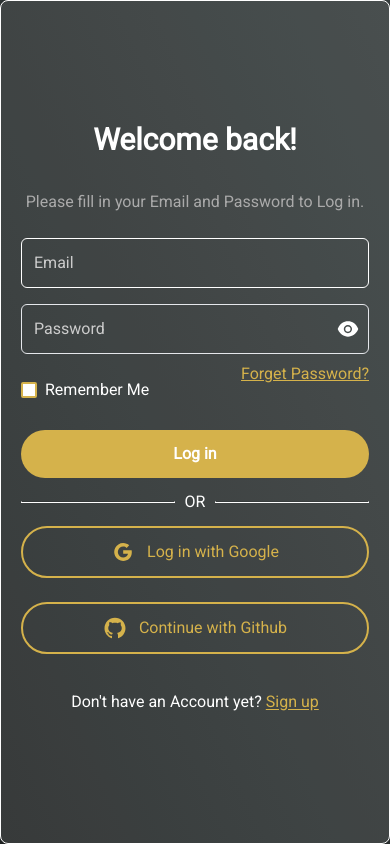
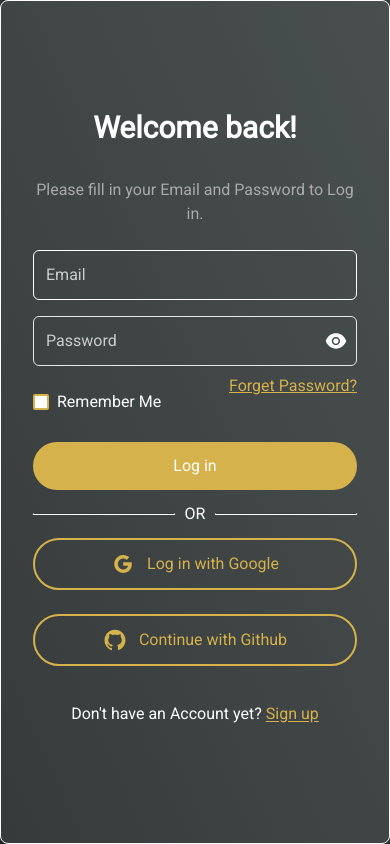
Before and after one commit to catalyst-ci-cd/catalyst-frontend, a React (Vite) app: page /login in a window 390 px wide. Built offline with nearby package versions, Linux system fonts and the light colour scheme; no server answers.

Commit message:
Refactor Login / Signup Tailwind Styling

```diff
--- a/src/pages/Login/index.tsx
+++ b/src/pages/Login/index.tsx
@@ -35,9 +35,9 @@ const Login = () => {
     [formInput]
   );
   return (
-    <div className="grid place-content-center min-h-screen bg-gradient-to-tr from-primary to-secondary font-roboto text-white">
+    <div className="sm:grid sm:place-content-center min-h-screen bg-gradient-to-tr from-primary to-secondary font-roboto text-white">
       <form
-        className="w-screen min-h-screen sm:w-auto sm:min-h-0 flex flex-col justify-center sm:px-10 p-5 border border-solid border-white rounded-lg bg-[#ffffff18] shadow-2xl"
+        className="container min-h-screen sm:min-h-0 py-5 flex flex-col justify-center  border border-solid border-white rounded-lg bg-[#ffffff18] shadow-2xl"
         onSubmit={handleSubmit}
       >
         <h2 className="text-3xl text-center font-semibold my-4">
@@ -67,7 +67,7 @@ const Login = () => {
           </Link>
         </div>
         <button
-          className="bg-accent w-full rounded-full p-3 my-3 font-medium text-white font-semibold transition-all duration-300 hover:shadow-lg"
+          className="bg-accent w-full rounded-full p-3 my-3 font-medium text-white transition-all duration-300 hover:shadow-lg"
           type="submit"
         >
           Log in
--- a/src/pages/Signup/index.tsx
+++ b/src/pages/Signup/index.tsx
@@ -43,9 +43,9 @@ const Signup = () => {
   );
 
   return (
-    <div className="grid place-content-center min-h-screen bg-gradient-to-tr from-primary to-secondary font-roboto text-white">
+    <div className="sm:grid sm:place-content-center min-h-screen bg-gradient-to-tr from-primary to-secondary font-roboto text-white">
       <form
-        className="w-screen min-h-screen sm:w-auto sm:min-h-0 flex flex-col justify-center sm:px-10 p-5 border border-solid border-white rounded-lg bg-[#ffffff18] shadow-2xl"
+        className="container min-h-screen sm:min-h-0 py-5 flex flex-col justify-center border border-solid border-white rounded-lg bg-[#ffffff18] shadow-2xl"
         onSubmit={handleSubmit}
       >
         <h2 className="text-3xl text-center font-semibold my-2">
@@ -116,7 +116,7 @@ const Signup = () => {
           }
         />
         <button
-          className="bg-accent w-full rounded-full p-3 my-3 font-medium text-white font-semibold transition-all duration-300 hover:shadow-lg"
+          className="bg-accent w-full rounded-full p-3 my-3 font-medium text-white transition-all duration-300 hover:shadow-lg"
           type="submit"
         >
           Create Account
```
